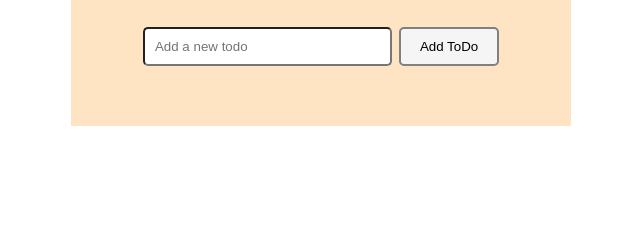
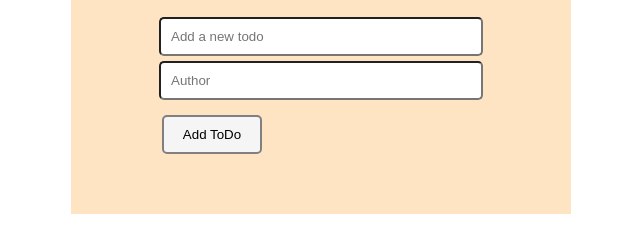
Before and after one commit to kw222mi/js-todo-list, a plain HTML site: page index.html in a window 1280 px wide. Shown: the part 120-372 px from the top of the page, without its empty margins (319-959 px from the left). Drawn offline with nearby package versions, Linux system fonts and the light colour scheme.

Commit message:
function author and edit

```diff
--- a/index.html
+++ b/index.html
@@ -17,6 +17,7 @@
         <h1>Todo List</h1>
             <form id="form">
                 <input type="text" id="newTodoInput" placeholder="Add a new todo">
+                <input type="text" id="author" placeholder="Author">
                 <button type="submit" class="submit">Add ToDo</button>
             </form>
         <ul id="todoList"></ul>
--- a/script.js
+++ b/script.js
@@ -10,15 +10,19 @@ form.addEventListener("submit", (event) => {
  onSubmit = (event) => {
     event.preventDefault()
     let newTodoText = event.target[0].value.trim()
+    let newAuthor = event.target[1].value.trim();
+
 
     if (newTodoText !== "") {
       const newTodo = {
         text: newTodoText,
         completed: false,
+        author: newAuthor,
       }
 
       todos.push(newTodo)
       newTodoInput.value = ""
+      author.value = ""
       renderTodos()
     }
 }
@@ -34,6 +38,8 @@ form.addEventListener("submit", (event) => {
      if (todo.completed) {
        listItem.classList.add("completed")
      }
+
+     // let timeStamp = new Date().getTime()
 
      const deleteButton = document.createElement("button")
      deleteButton.innerHTML = `<span class="material-symbols-outlined">delete</span>`
@@ -53,10 +59,14 @@ form.addEventListener("submit", (event) => {
        moveDownButton.innerHTML = `<span class="material-symbols-outlined">arrow_downward</span>`
        moveDownButton.onclick = () => moveDown(index)
 
+       const author = document.createElement('span')
+       author.innerText = todo.author
+
     listItem.appendChild(moveUpButton)
     listItem.appendChild(moveDownButton)
     listItem.appendChild(completeButton)
     listItem.appendChild(deleteButton)
+    listItem.appendChild(author)
 
 
      todoList.appendChild(listItem)
--- a/styles.css
+++ b/styles.css
@@ -29,14 +29,19 @@ h1{
     width: 100px;
 }
 
-#newTodoInput {
+#newTodoInput,
+#author {
     padding: 10px;
     border-radius: 5px;
-    width: 225px;
+    width: 300px;
 }
 
 form {
     margin-bottom: 10px;
+    display: flex;
+    flex-direction: column;
+    justify-content: center;
+    gap: 5px;
 }
 
 ul{
```
